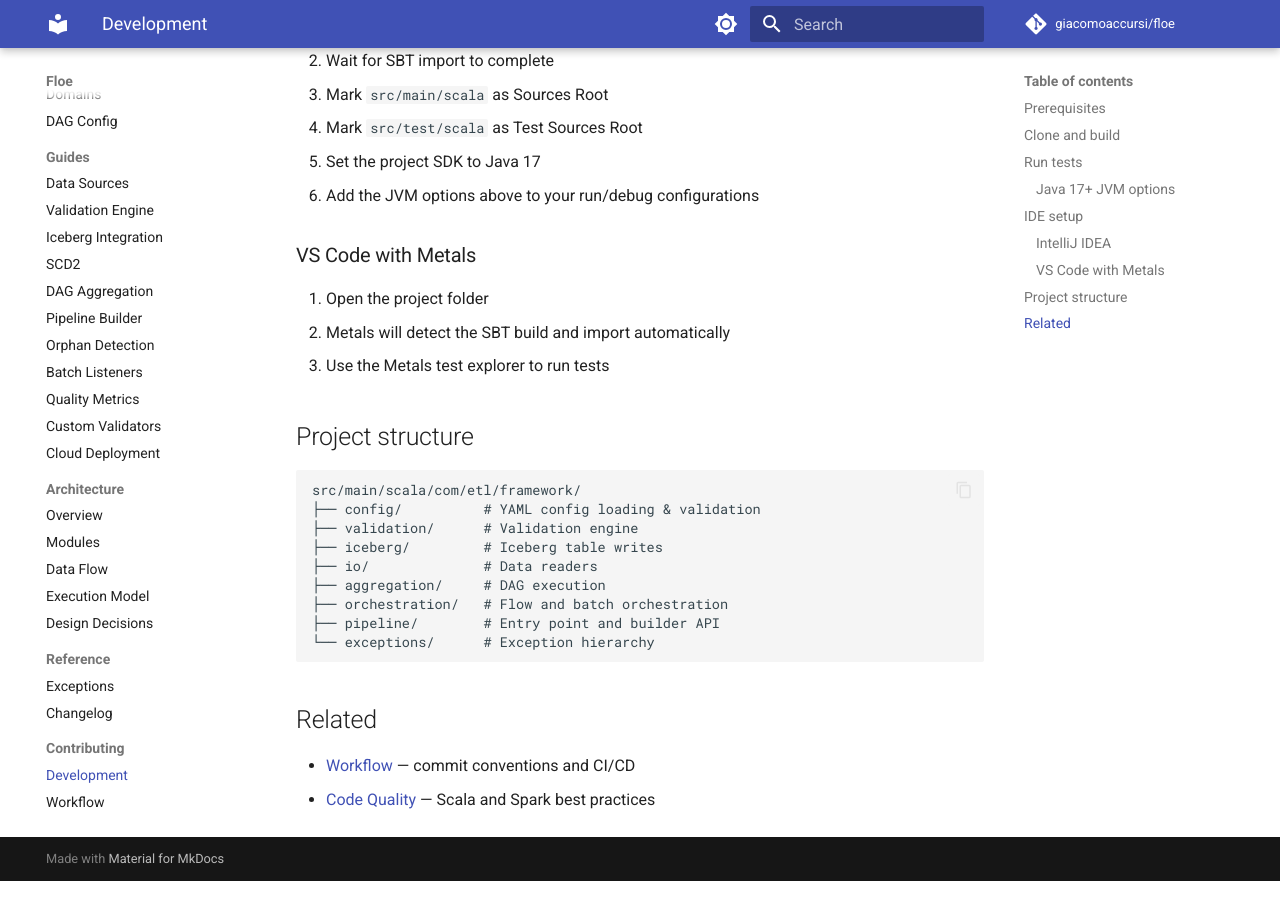
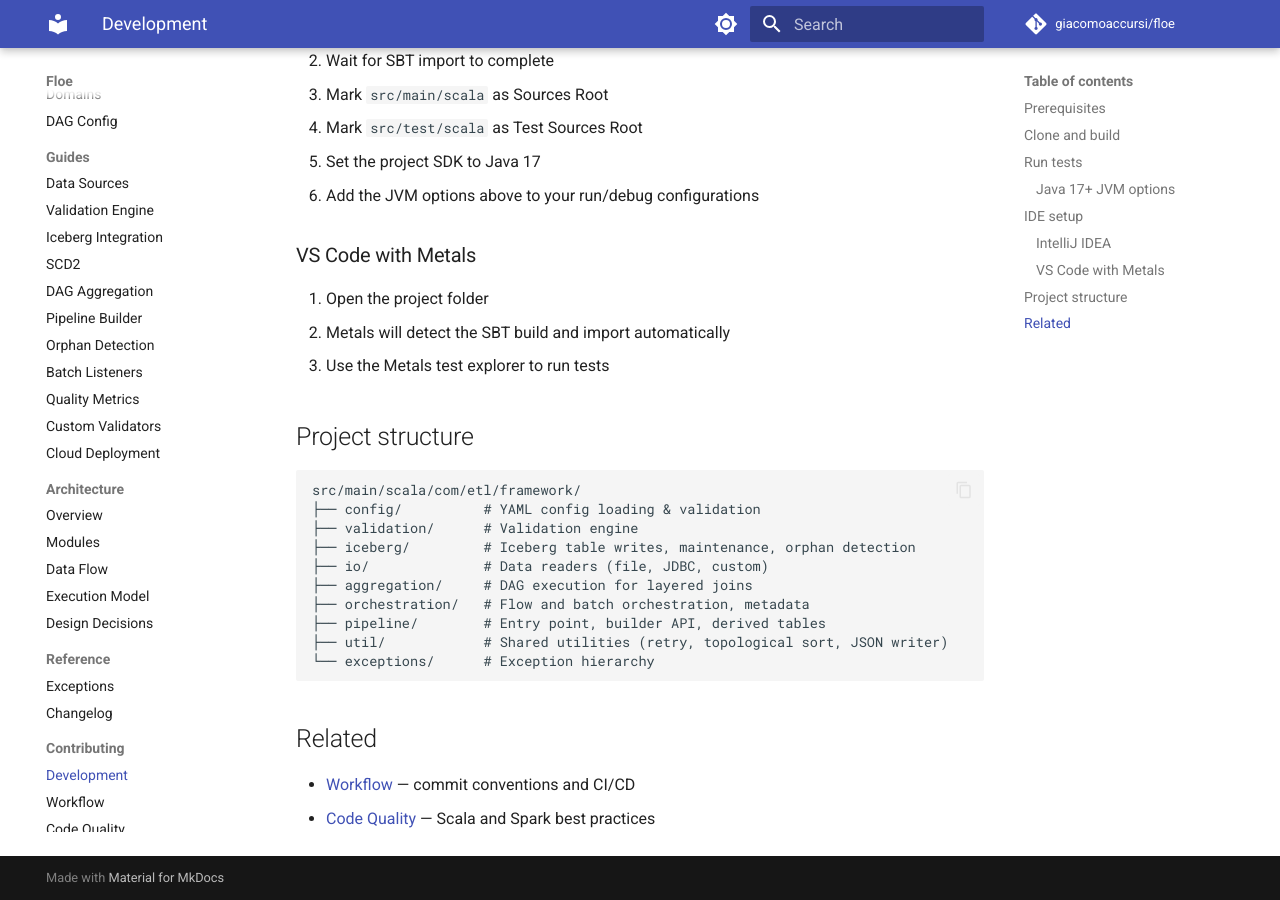
Before and after one commit to giacomoaccursi/Floe, an MkDocs documentation site: the page built from site-docs/contributing/development.md, in a window 1280 px wide and 900 px high, scrolled down 1388 px. Built offline with MkDocs 1.6.1 and Material for MkDocs 9.7.7, drawn with Linux system fonts in a browser that asks for light colours; comment, search, counter and statistics services are not loaded; some of the changed text lies outside the part shown.

Commit message:
docs(contributing): fix broadcast rule, commit format, repo URL, add util package

````diff
--- a/site-docs/contributing/development.md
+++ b/site-docs/contributing/development.md
@@ -10,7 +10,7 @@
 ## Clone and build
 
 ```bash
-git clone <repository-url>
+git clone https://github.com/giacomoaccursi/floe.git
 cd floe
 sbt compile
 ```
@@ -71,11 +71,12 @@
 src/main/scala/com/etl/framework/
 ├── config/          # YAML config loading & validation
 ├── validation/      # Validation engine
-├── iceberg/         # Iceberg table writes
-├── io/              # Data readers
-├── aggregation/     # DAG execution
-├── orchestration/   # Flow and batch orchestration
-├── pipeline/        # Entry point and builder API
+├── iceberg/         # Iceberg table writes, maintenance, orphan detection
+├── io/              # Data readers (file, JDBC, custom)
+├── aggregation/     # DAG execution for layered joins
+├── orchestration/   # Flow and batch orchestration, metadata
+├── pipeline/        # Entry point, builder API, derived tables
+├── util/            # Shared utilities (retry, topological sort, JSON writer)
 └── exceptions/      # Exception hierarchy
 ```
 
````
Also changed, not shown: site-docs/contributing/code-quality.md (+5 -5 lines), site-docs/contributing/workflow.md (+0 -2 lines).
